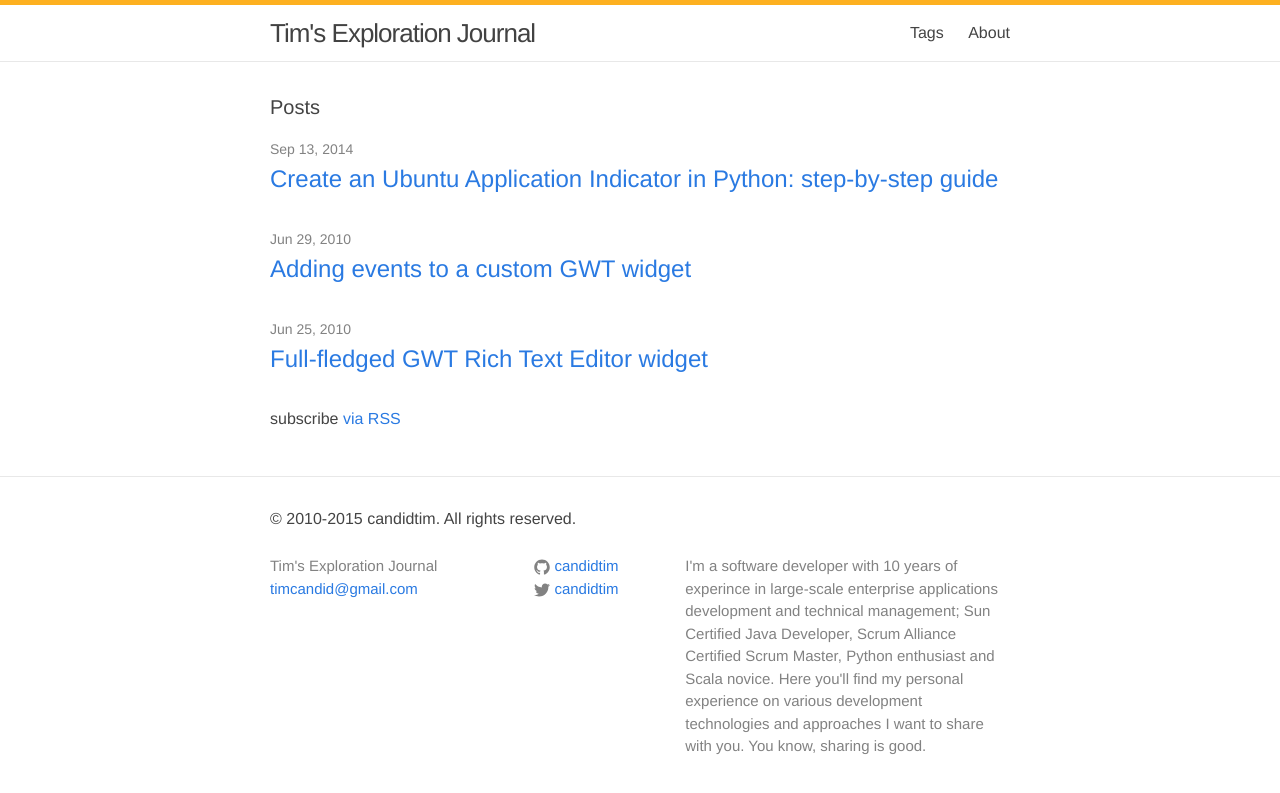
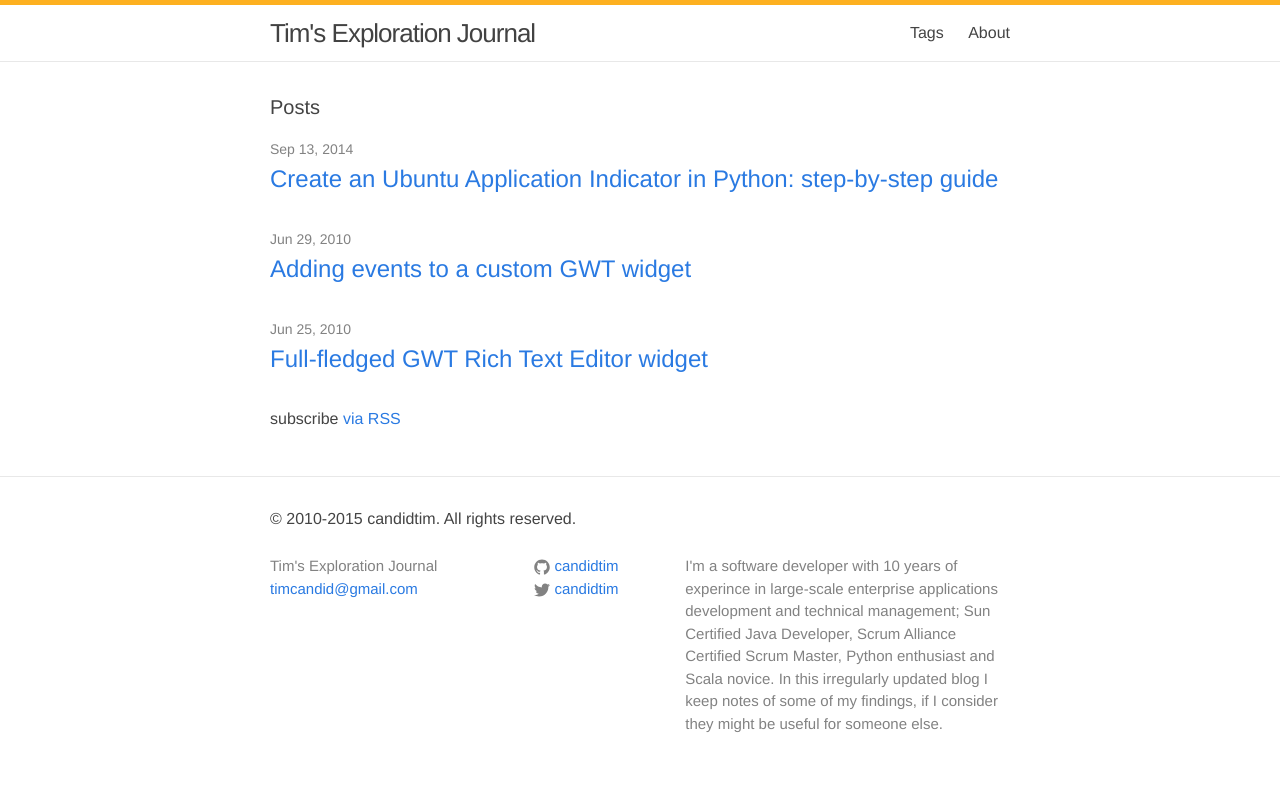
Before and after one commit to candidtim/candidtim.github.io, a Jekyll site: the page built from index.html, in a window 1280 px wide. Shown: the top 793 px of the page. Built offline with Jekyll 4.4.1, drawn with Linux system fonts in a browser that asks for light colours.

Commit message:
Updated About, part 2

```diff
--- a/_config.yml
+++ b/_config.yml
@@ -4,8 +4,8 @@ email: timcandid@gmail.com
 description: > # this means to ignore newlines until "baseurl:"
   I'm a software developer with 10 years of experince in large-scale enterprise applications development and technical
   management; Sun Certified Java Developer, Scrum Alliance Certified Scrum Master, Python enthusiast and Scala novice.
-  Here you'll find my personal experience on various development technologies and approaches I want to share with you.
-  You know, sharing is good.
+  In this irregularly updated blog I keep notes of some of my findings, if I consider they might be useful for someone
+  else.
 baseurl: "" # the subpath of your site, e.g. /blog/
 url: "http://candidtim.github.io" # the base hostname & protocol for your site
 twitter_username: candidtim
```
